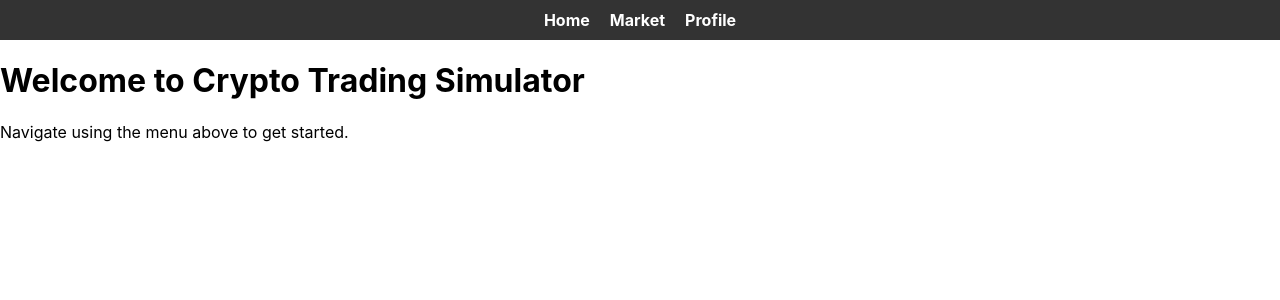
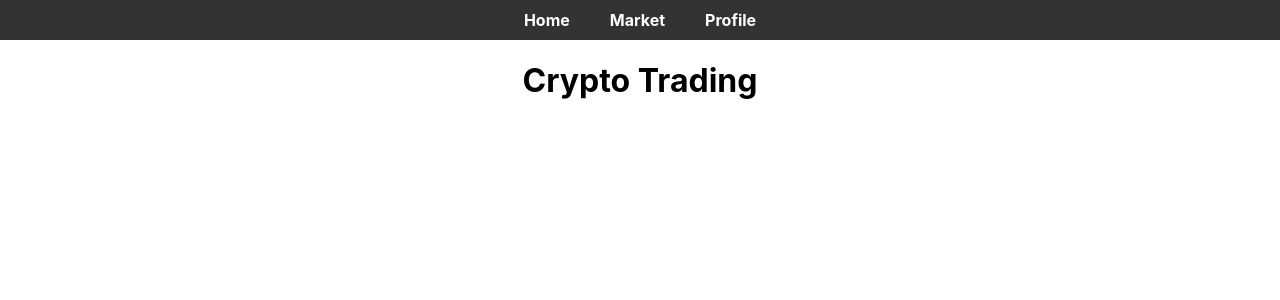
Before and after one commit to arpavlova/crypto-trading-platform, a React (Create React App) app in the folder frontend/: page / in a window 1280 px wide. Shown: the top 300 px of the page. Built offline with nearby package versions, Linux system fonts and the light colour scheme.

Commit message:
Changed the screens appearence

```diff
--- a/frontend/src/App.css
+++ b/frontend/src/App.css
@@ -1,7 +1,8 @@
 .navbar {
   display: flex;
-  gap: 20px;
+  gap: 40px;
   justify-content: center;
+  position-area: bottom;
   background-color: #333;
   padding: 10px;
 }
@@ -13,3 +14,8 @@
 .navbar a:hover {
   color: lightgreen;
 }
+
+.home {
+  display: flex;
+  justify-content: center;
+}
--- a/frontend/src/screens/Home.js
+++ b/frontend/src/screens/Home.js
@@ -1,11 +1,9 @@
-// components/Home.js
 import React from "react";
 
 const Home = () => {
   return (
-    <div>
-      <h1>Welcome to Crypto Trading Simulator</h1>
-      <p>Navigate using the menu above to get started.</p>
+    <div className="home">
+      <h1>Crypto Trading</h1>
     </div>
   );
 };
--- a/frontend/src/screens/Market.js
+++ b/frontend/src/screens/Market.js
@@ -1,4 +1,3 @@
-// components/Market.js
 import React, { useEffect, useState } from "react";
 import Axios from "axios";
 
--- a/frontend/src/screens/Navbar.js
+++ b/frontend/src/screens/Navbar.js
@@ -1,4 +1,3 @@
-// components/Navbar.js
 import React from "react";
 import { Link } from "react-router-dom";
 
--- a/frontend/src/screens/Profile.js
+++ b/frontend/src/screens/Profile.js
@@ -1,9 +1,8 @@
-// components/Profile.js
 import React from "react";
 
 const Profile = () => {
   return (
-    <div>
+    <div className="profile">
       <h1>Your Profile</h1>
       <p>Account info, balance, transaction history, and gains/losses will show here.</p>
     </div>
```
